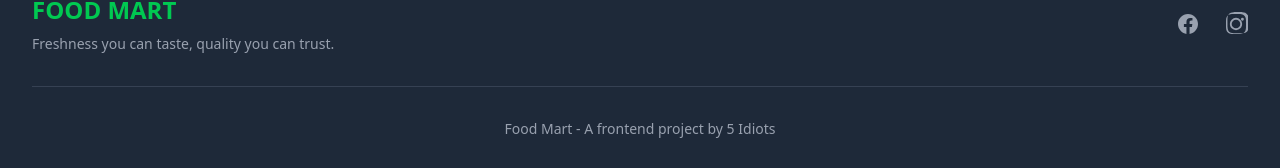
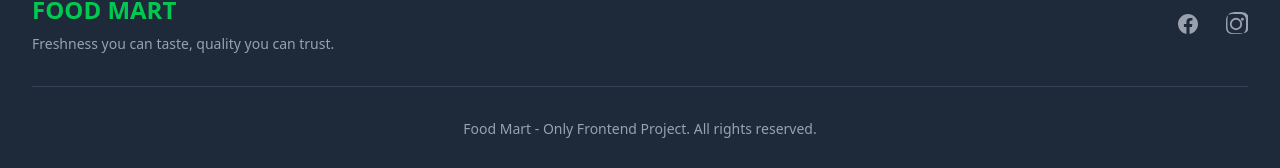
Before and after one commit to iahmadyaseen/Foodmart-by-5-idiots, a React (Vite) app: page / in a window 1280 px wide. Shown: the part 4038-4206 px from the top of the page. Built offline with nearby package versions, Linux system fonts and the light colour scheme.

Commit message:
update the rights

```diff
--- a/src/components/Footer.jsx
+++ b/src/components/Footer.jsx
@@ -25,7 +25,7 @@ const Footer = () => {
                     </div>
                 </div>
                 <div className="mt-8 border-t border-gray-700 pt-8 text-center text-sm text-gray-400">
-                    Food Mart - A frontend project by 5 Idiots
+                    Food Mart - Only Frontend Project. All rights reserved.
                 </div>
             </div>
         </footer>
```
